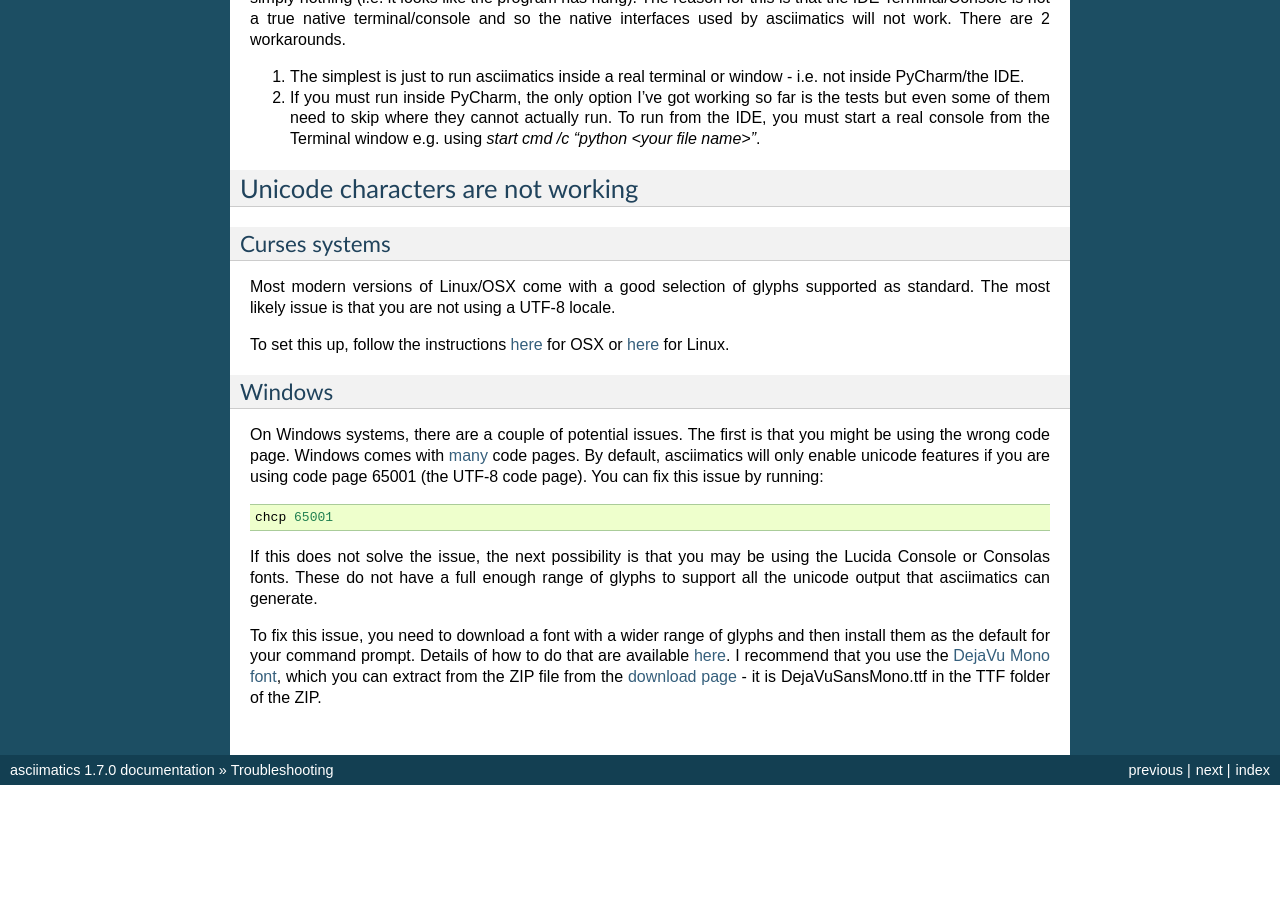
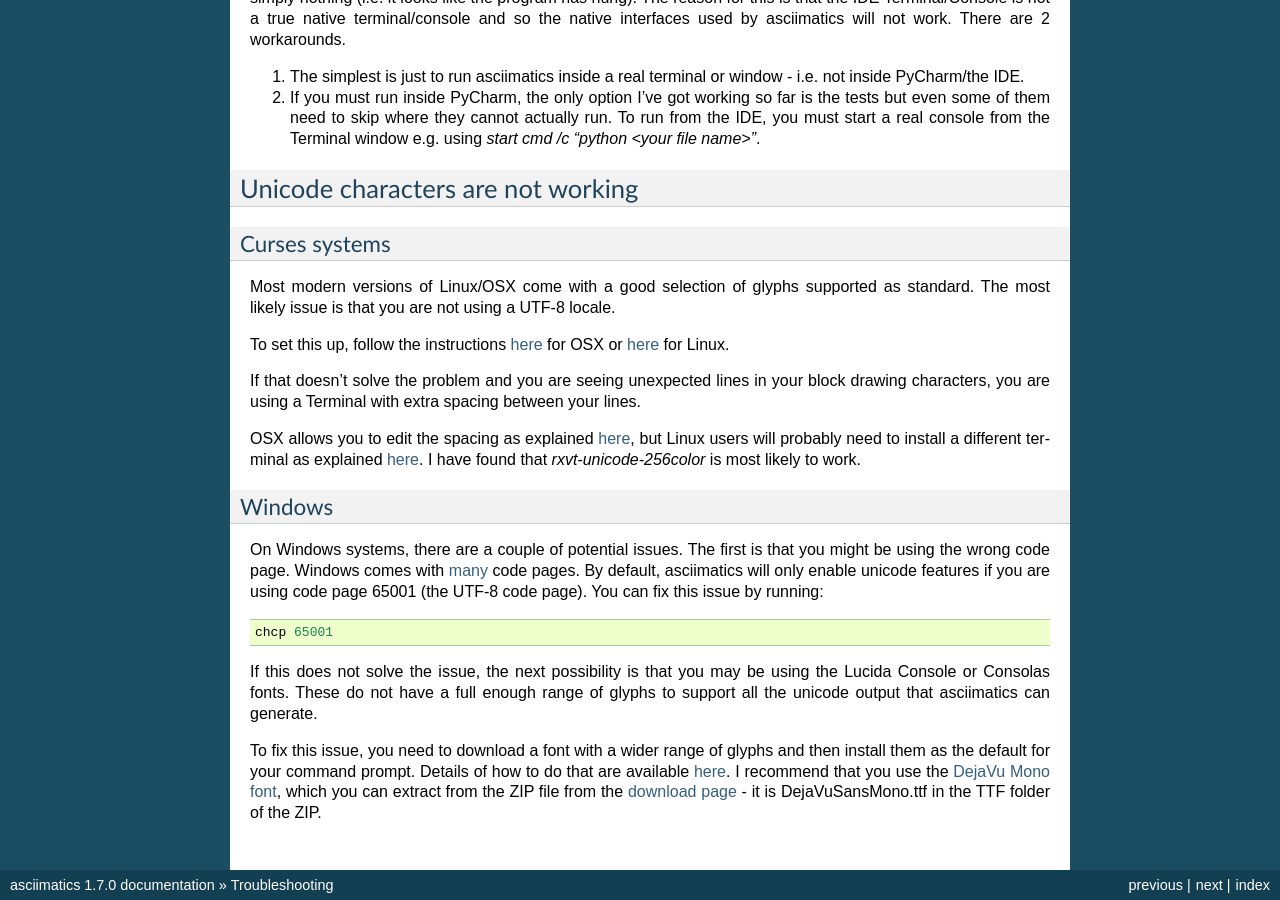
Before and after one commit to peterbrittain/asciimatics, a Sphinx documentation site: the page built from doc/source/troubleshooting.rst, in a window 1280 px wide and 900 px high, scrolled down 1093 px. Built offline with Sphinx 7.4.7, drawn with Linux system fonts in a browser that asks for light colours; before the commit the page ends 1878 px from its top, so only the background shows below that.

Commit message:
Added help for line spacing on OSX and Linux

```diff
--- a/doc/source/troubleshooting.rst
+++ b/doc/source/troubleshooting.rst
@@ -93,6 +93,17 @@ To set this up, follow the instructions `here
 <http://stackoverflow.com/q/7165108/4994021>`__ for OSX or `here
 <http://serverfault.com/q/275403>`__ for Linux.
 
+If that doesn't solve the problem and you are seeing unexpected lines in your
+block drawing characters, you are using a Terminal with extra spacing between
+your lines.
+
+OSX allows you to edit the spacing as explained `here <http://superuser.com/
+questions/350821/how-can-i-change-the-line-height-in-terminal-osx>`__, but
+Linux users will probably need to install a different terminal as explained
+`here <http://askubuntu.com/questions/194264/
+how-do-i-change-the-line-spacing-in-terminal>`__.  I have found that
+`rxvt-unicode-256color` is most likely to work.
+
 Windows
 ^^^^^^^
 On Windows systems, there are a couple of potential issues.  The first is that
```
